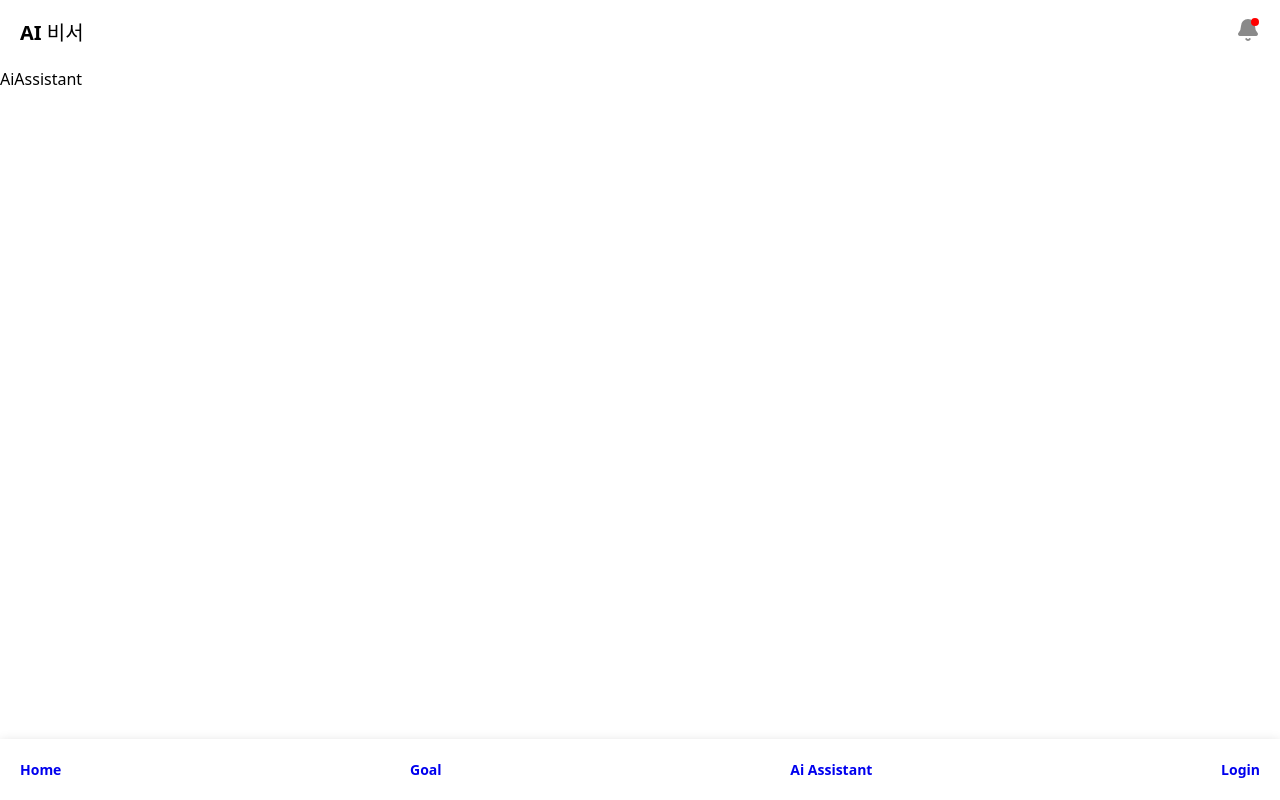
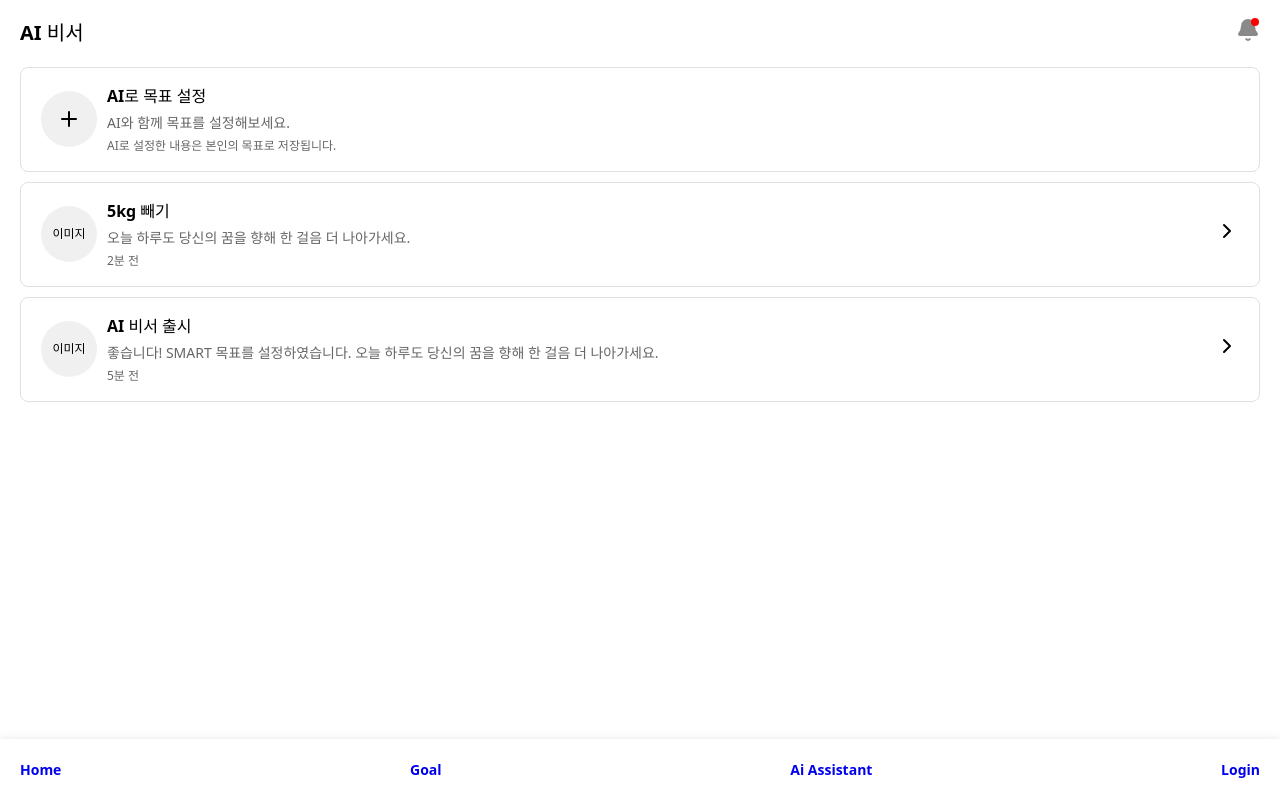
Before and after one commit to AIMinderTeam/aiminder-client, a React (Vite) app: page /ai-assistant in a window 1280 px wide. Built offline with nearby package versions, Linux system fonts and the light colour scheme.

Commit message:
feat: Ai Assistant UI 구현

```diff
--- a/src/App.tsx
+++ b/src/App.tsx
@@ -2,6 +2,7 @@ import React, { Suspense } from 'react';
 import { createBrowserRouter, Outlet, RouterProvider } from 'react-router-dom';
 
 import AiAssistantLayout from '@/pages/ai-assistant/components/layout/AiAssistantLayout';
+import DailyGoalLayout from '@/pages/daily-goal/components/layout/DailyGoalLayout';
 import GoalLayout from '@/pages/goal/components/layout/GoalLayout';
 import DetailView from '@/pages/goal/DetailView';
 import HomeLayout from '@/pages/home/components/layout/HomeLayout';
@@ -12,6 +13,7 @@ const Home = React.lazy(() => import('@/pages/home/Home'));
 const Goal = React.lazy(() => import('@/pages/goal/Goal'));
 const AiAssistant = React.lazy(() => import('@/pages/ai-assistant/AiAssistant'));
 const Notification = React.lazy(() => import('@/pages/notification/Notification'));
+const DailyGoal = React.lazy(() => import('@/pages/daily-goal/DailyGoal'));
 
 function App() {
   const router = createBrowserRouter([
@@ -55,6 +57,14 @@ function App() {
         <NotificationLayout>
           <Notification />
         </NotificationLayout>
+      ),
+    },
+    {
+      path: '/daily-goal/:dailyGoalId',
+      element: (
+        <DailyGoalLayout>
+          <DailyGoal />
+        </DailyGoalLayout>
       ),
     },
     {
--- /dev/null
+++ b/src/pages/ai-assistant/AiAssistant.module.css
@@ -0,0 +1,63 @@
+.AiAssistantSection {
+  padding: 0 20px;
+}
+
+ul.AiAssistantList {
+  list-style: none;
+  padding: 0;
+  margin: 0;
+  display: flex;
+  flex-direction: column;
+  gap: 10px;
+}
+
+li.AiAssistantItem {
+  border: 1px solid #e0e0e0;
+  padding: 16px 20px;
+
+  border-radius: 8px;
+  display: flex;
+  align-items: center;
+  gap: 10px;
+}
+
+.AiAssistantItemContent {
+  display: flex;
+  flex-direction: column;
+  gap: 4px;
+  flex: 1;
+  min-width: 0;
+}
+
+.AiAssistantItemImage {
+  width: 56px;
+  height: 56px;
+  background-color: #f0f0f0;
+  border-radius: 50%;
+  font-size: 12px;
+  display: flex;
+  align-items: center;
+  justify-content: center;
+}
+
+.AiAssistantItemTitle {
+  font-size: 16px;
+  font-weight: 600;
+}
+
+.AiAssistantItemDescription {
+  font-size: 14px;
+  color: #666;
+  overflow: hidden;
+  text-overflow: ellipsis;
+  white-space: nowrap;
+}
+
+.AiAssistantItemTime {
+  font-size: 12px;
+  color: #666;
+}
+
+.AiAssistantItemIcon {
+  margin-left: auto;
+}
--- a/src/pages/ai-assistant/AiAssistant.tsx
+++ b/src/pages/ai-assistant/AiAssistant.tsx
@@ -1,3 +1,48 @@
+import styles from './AiAssistant.module.css';
+
+import { ChevronRight, Plus } from 'lucide-react';
+
 export default function AiAssistant() {
-  return <div>AiAssistant</div>;
+  return (
+    <section className={styles.AiAssistantSection}>
+      <ul className={styles.AiAssistantList}>
+        <li className={styles.AiAssistantItem}>
+          <div className={styles.AiAssistantItemImage}>
+            <Plus />
+          </div>
+          <div className={styles.AiAssistantItemContent}>
+            <span className={styles.AiAssistantItemTitle}>AI로 목표 설정</span>
+            <span className={styles.AiAssistantItemDescription}>AI와 함께 목표를 설정해보세요.</span>
+            <span className={styles.AiAssistantItemTime}>AI로 설정한 내용은 본인의 목표로 저장됩니다.</span>
+          </div>
+        </li>
+        <li className={styles.AiAssistantItem}>
+          <div className={styles.AiAssistantItemImage}>이미지</div>
+          <div className={styles.AiAssistantItemContent}>
+            <span className={styles.AiAssistantItemTitle}>5kg 빼기</span>
+            <span className={styles.AiAssistantItemDescription}>
+              오늘 하루도 당신의 꿈을 향해 한 걸음 더 나아가세요.
+            </span>
+            <span className={styles.AiAssistantItemTime}>2분 전</span>
+          </div>
+          <div className={styles.AiAssistantItemIcon}>
+            <ChevronRight />
+          </div>
+        </li>
+        <li className={styles.AiAssistantItem}>
+          <div className={styles.AiAssistantItemImage}>이미지</div>
+          <div className={styles.AiAssistantItemContent}>
+            <span className={styles.AiAssistantItemTitle}>AI 비서 출시</span>
+            <span className={styles.AiAssistantItemDescription}>
+              좋습니다! SMART 목표를 설정하였습니다. 오늘 하루도 당신의 꿈을 향해 한 걸음 더 나아가세요.
+            </span>
+            <span className={styles.AiAssistantItemTime}>5분 전</span>
+          </div>
+          <div className={styles.AiAssistantItemIcon}>
+            <ChevronRight />
+          </div>
+        </li>
+      </ul>
+    </section>
+  );
 }
--- /dev/null
+++ b/src/pages/daily-goal/DailyGoal.module.css
@@ -0,0 +1,6 @@
+.DailyGoalSection {
+  padding: 0 20px;
+  display: flex;
+  flex-direction: column;
+  gap: 10px;
+}
--- /dev/null
+++ b/src/pages/daily-goal/DailyGoal.tsx
@@ -0,0 +1,11 @@
+import styles from './DailyGoal.module.css';
+
+import { useParams } from 'react-router-dom';
+
+export default function DailyGoal() {
+  const { dailyGoalId } = useParams();
+
+  console.log(dailyGoalId);
+
+  return <section className={styles.DailyGoalSection}>DailyGoal: {dailyGoalId}</section>;
+}
--- /dev/null
+++ b/src/pages/daily-goal/components/layout/DailyGoalLayout.module.css
@@ -0,0 +1,23 @@
+.DailyGoalLayoutHeader {
+  position: sticky;
+  top: 0;
+  left: 0;
+  right: 0;
+  padding: 10px 20px;
+  display: flex;
+  align-items: center;
+  justify-content: space-between;
+  background-color: #fff;
+}
+
+.DailyGoalLayoutHeaderButton {
+  border: none;
+  background-color: transparent;
+  padding: 0;
+}
+
+.DailyGoalLayoutTitle {
+  font-size: 20px;
+  font-weight: 600;
+  line-height: 1;
+}
--- /dev/null
+++ b/src/pages/daily-goal/components/layout/DailyGoalLayout.tsx
@@ -0,0 +1,28 @@
+import styles from './DailyGoalLayout.module.css';
+
+import { useNavigate } from 'react-router-dom';
+
+import { ChevronLeft, EllipsisVertical } from 'lucide-react';
+
+export default function DailyGoalLayout({ children }: { children: React.ReactNode }) {
+  const navigate = useNavigate();
+
+  const goBack = () => {
+    navigate(-1);
+  };
+
+  return (
+    <main>
+      <header className={styles.DailyGoalLayoutHeader}>
+        <button onClick={goBack} className={styles.DailyGoalLayoutHeaderButton}>
+          <ChevronLeft size={24} />
+        </button>
+        <h1 className={styles.DailyGoalLayoutTitle}>일일 목표</h1>
+        <button onClick={goBack} className={styles.DailyGoalLayoutHeaderButton}>
+          <EllipsisVertical size={24} />
+        </button>
+      </header>
+      {children}
+    </main>
+  );
+}
--- a/src/pages/home/Home.tsx
+++ b/src/pages/home/Home.tsx
@@ -1,6 +1,7 @@
 import styles from './Home.module.css';
 
 import { useState } from 'react';
+import { useNavigate } from 'react-router-dom';
 
 import dayjs from 'dayjs';
 import { Check, ChevronDown } from 'lucide-react';
@@ -11,7 +12,7 @@ const currentTimelineProgress = 4;
 
 export default function Home() {
   const [isDropdownOpen, setIsDropdownOpen] = useState(false);
-
+  const navigate = useNavigate();
   const testCurrentDate = dayjs();
   const startDayOfMonth = testCurrentDate.startOf('month').day();
 
@@ -185,6 +186,9 @@ export default function Home() {
                         key={item.id}
                         className={styles.HomeTimelineItemContentItem}
                         data-complete={item.isCompleted}
+                        onClick={() => {
+                          navigate(`/daily-goal/${item.id}`);
+                        }}
                       >
                         <button
                           className={styles.HomeTimelineItemContentItemIcon}
```
